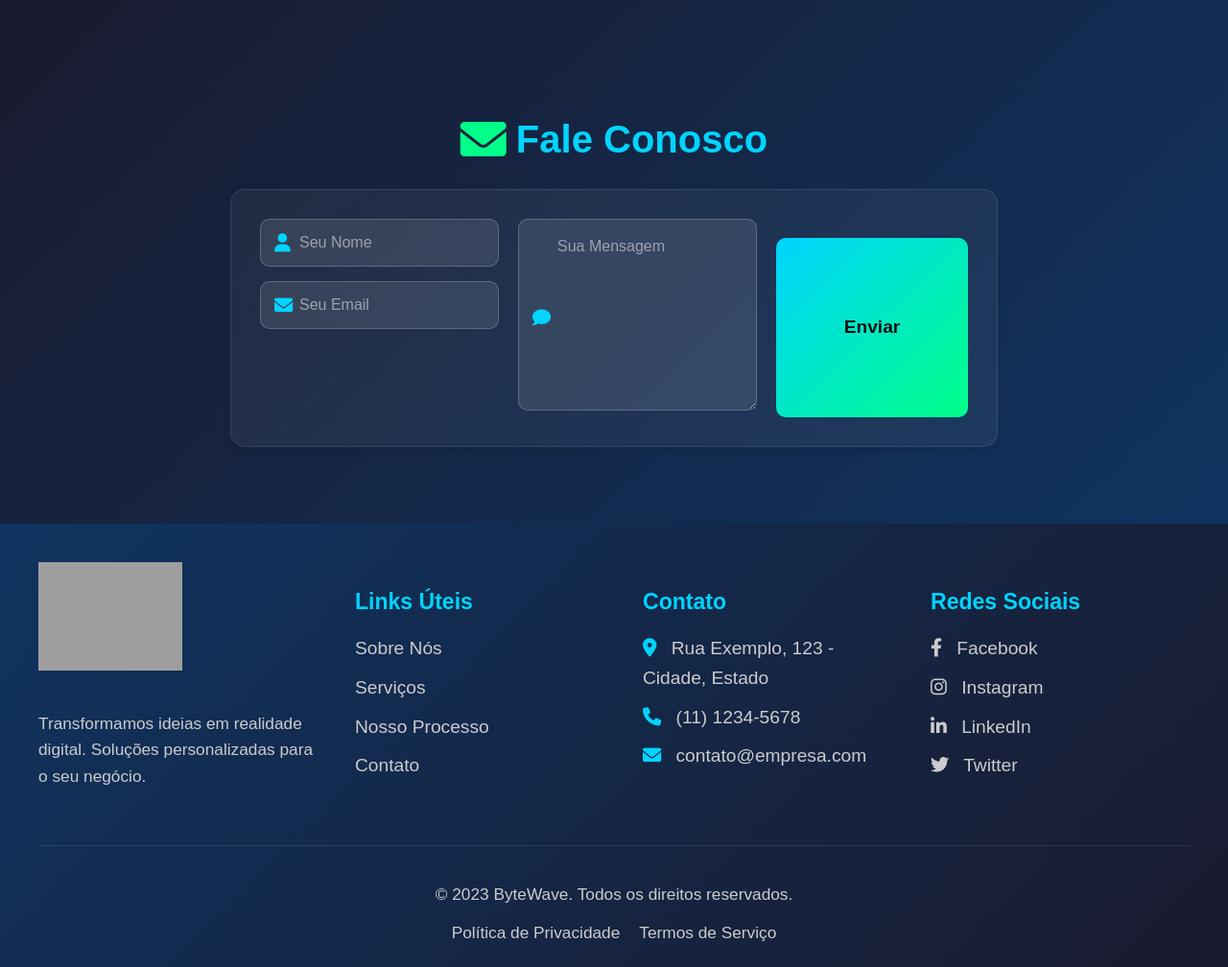
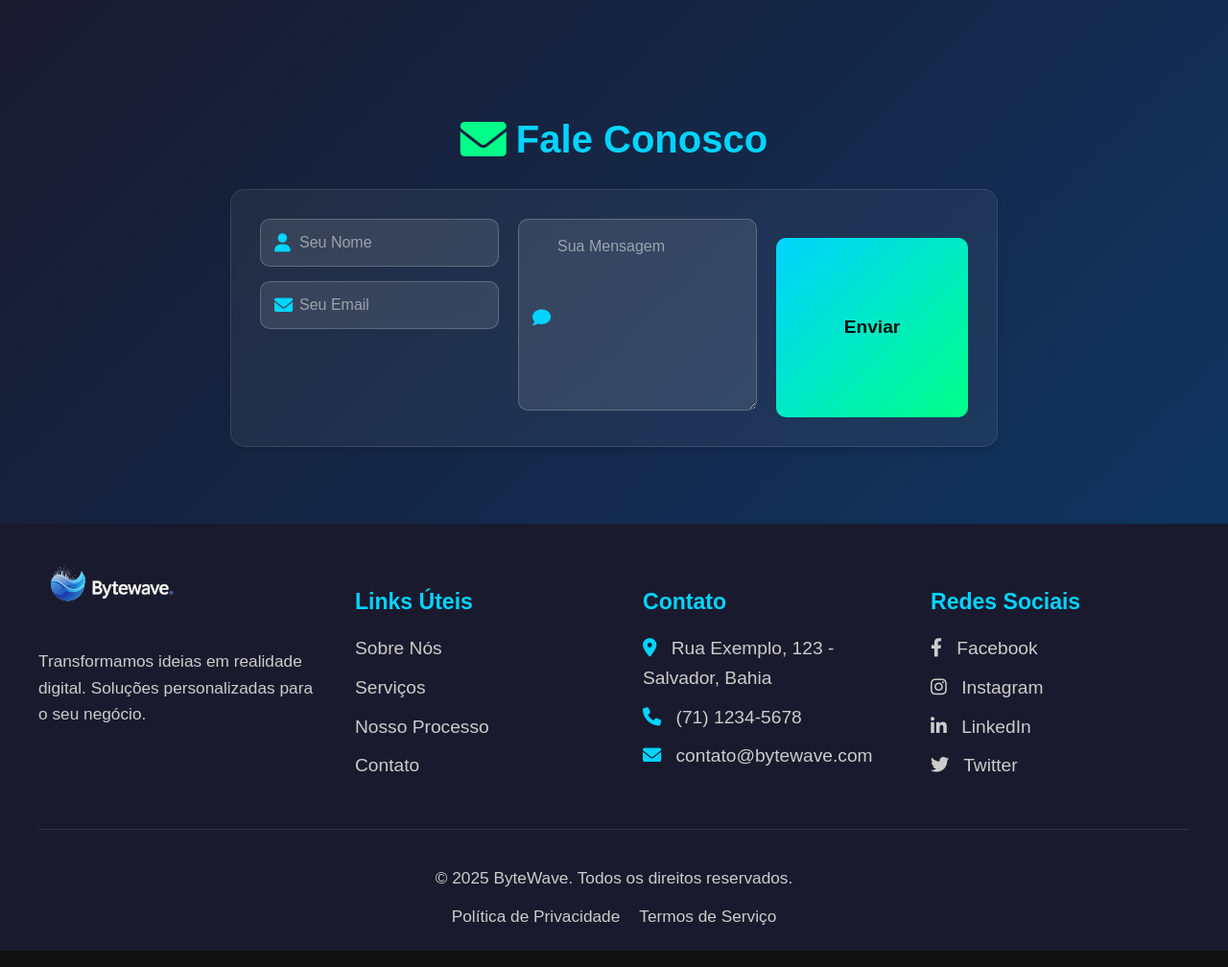
Before and after one commit to ingridesouza/page_tech, a Python web app: template app/templates/index.html in a window 1280 px wide. Shown: the part 2915-3923 px from the top of the page at 96% size. Run offline with Jinja, Linux system fonts and the light colour scheme; the template is opened without the code that fills it, so the values that code supplies are empty; grey boxes are pictures that could not be loaded.

Commit message:
update
logo no footer

```diff
--- a/app/static/css/styles.css
+++ b/app/static/css/styles.css
@@ -533,7 +533,8 @@ footer {
 
 /* Estilos do Rodapé */
 footer {
-    background: linear-gradient(135deg, var(--azul-escuro), var(--azul-escuro-secundario));
+    background-color: #1a1a2e;
+    /* background: linear-gradient(135deg, var(--azul-escuro), var(--azul-escuro-secundario)); */
     color: #fff;
     padding: 40px 20px 20px;
     font-family: 'Poppins', sans-serif;
--- a/app/templates/index.html
+++ b/app/templates/index.html
@@ -114,7 +114,7 @@
     <div class="footer-container">
         <!-- Logo e descrição da empresa -->
         <div class="footer-logo">
-            <img src="{{ url_for('static', filename='images/logo.png') }}" alt="Logo da Empresa">
+            <img src="{{ url_for('static', filename='images/bytewave.png') }}" alt="Logo da Empresa">
             <p>Transformamos ideias em realidade digital. Soluções personalizadas para o seu negócio.</p>
         </div>
 
@@ -133,9 +133,9 @@
         <div class="footer-contato">
             <h3>Contato</h3>
             <ul>
-                <li><i class="fas fa-map-marker-alt"></i> Rua Exemplo, 123 - Cidade, Estado</li>
-                <li><i class="fas fa-phone"></i> (11) 1234-5678</li>
-                <li><i class="fas fa-envelope"></i> contato@empresa.com</li>
+                <li><i class="fas fa-map-marker-alt"></i> Rua Exemplo, 123 - Salvador, Bahia</li>
+                <li><i class="fas fa-phone"></i> (71) 1234-5678</li>
+                <li><i class="fas fa-envelope"></i> contato@bytewave.com</li>
             </ul>
         </div>
 
@@ -153,7 +153,7 @@
 
     <!-- Rodapé inferior (Política de Privacidade e Direitos Autorais) -->
     <div class="footer-bottom">
-        <p>&copy; 2023 ByteWave. Todos os direitos reservados.</p>
+        <p>&copy; 2025 ByteWave. Todos os direitos reservados.</p>
         <ul>
             <li><a href="#">Política de Privacidade</a></li>
             <li><a href="#">Termos de Serviço</a></li>
```
Also changed, not shown: app/static/images/Flux_Dev_Professional_modern_minimalist_logo_design_for_a_tech_0.jpeg (added), app/static/images/bytewave.png (added).
